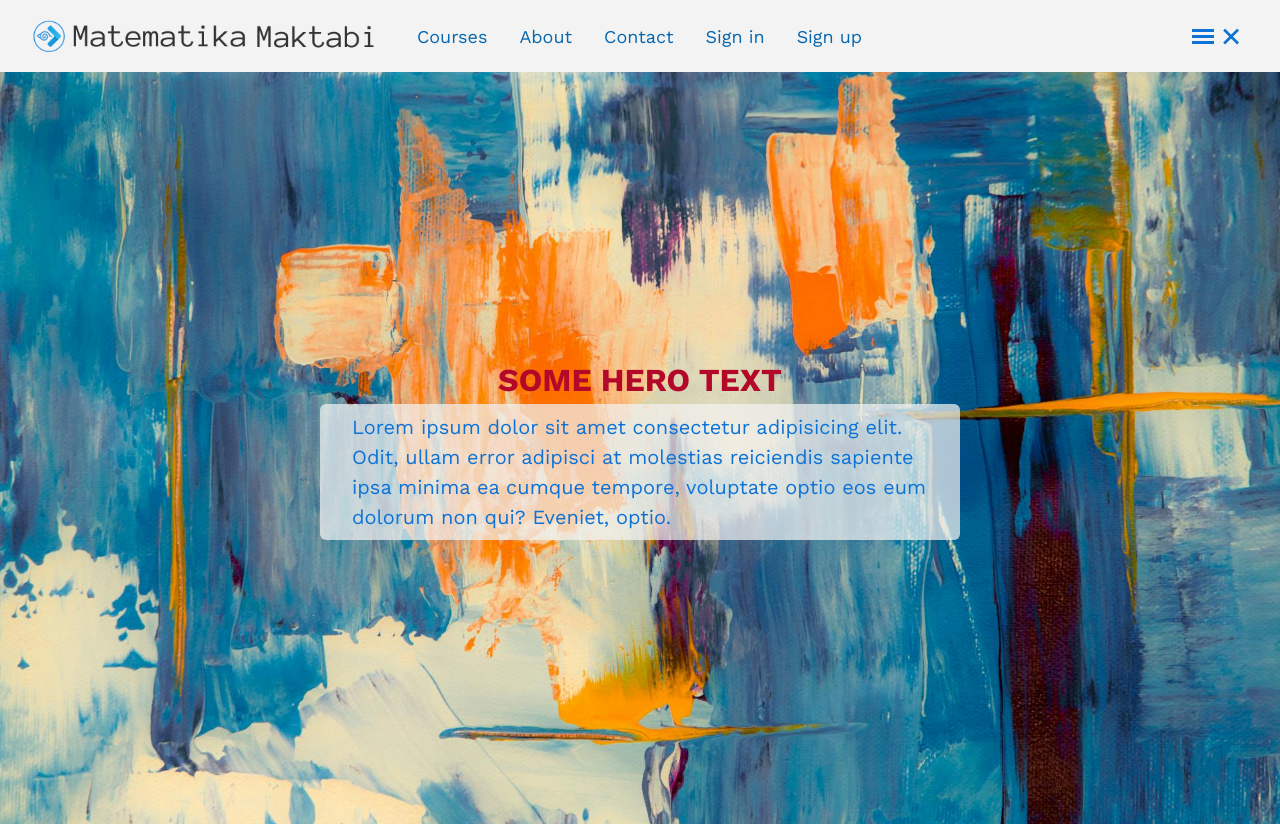
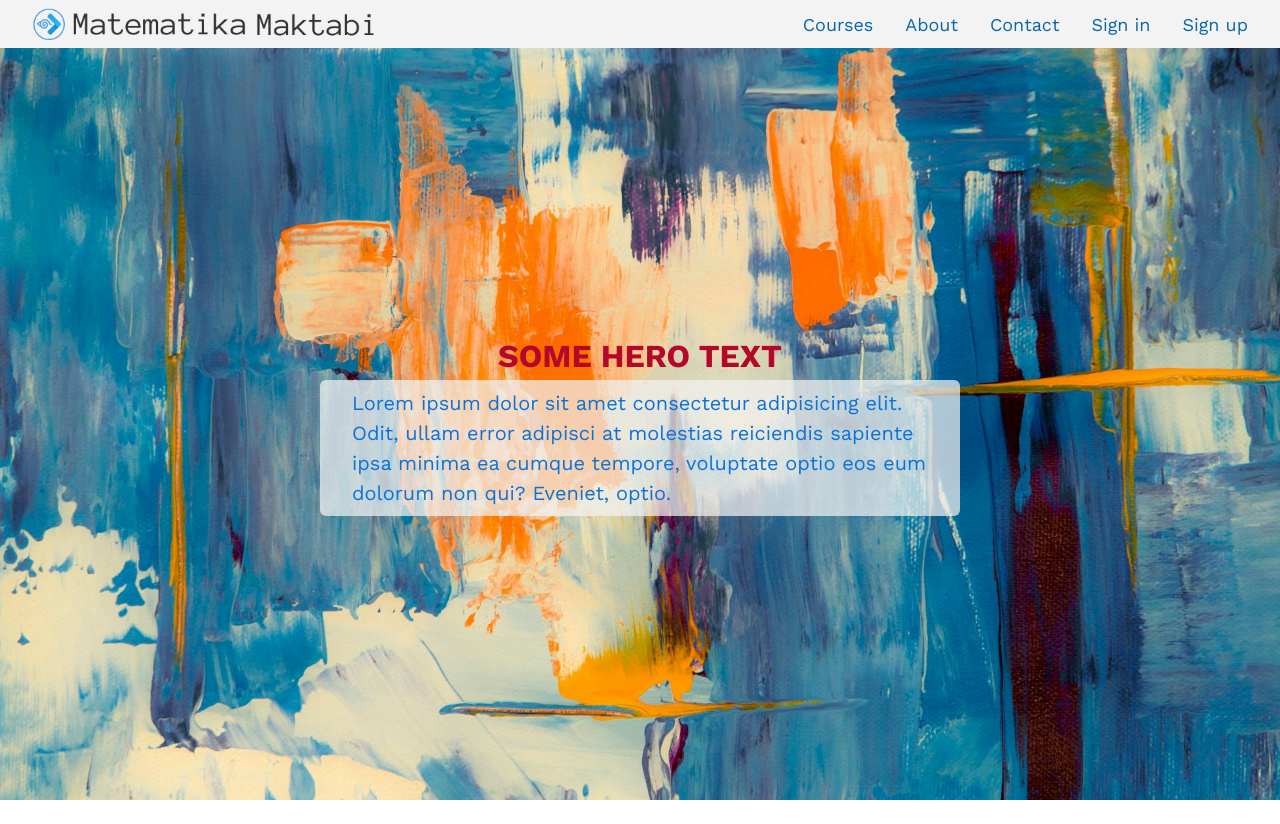
Before and after one commit to dersuprogg/mobile-nav-bar, a plain HTML site: page index.html in a window 1280 px wide. After the commit the page ends 800 px from the top, so only its background shows below. Drawn offline with nearby package versions, Linux system fonts and the light colour scheme; a script that the page names is missing.

Commit message:
hide menu and close bnts by default

```diff
--- a/styles.css
+++ b/styles.css
@@ -98,11 +98,19 @@ h6 {
   border-radius: 0.3em;
 }
 
+.close-btn {
+  border: none;
+  background-color: transparent;
+  font-size: 3.6rem;
+  color: #0d72d6;
+  display: none;
+}
+
 .hamburger {
   flex-direction: column;
   gap: 3px;
   align-items: center;
-  display: flex;
+  display: none;
   margin-left: auto;
 }
 
@@ -112,13 +120,6 @@ h6 {
   background-color: #0d72d6;
 }
 
-.close-btn {
-  border: none;
-  background-color: transparent;
-  font-size: 3.6rem;
-  color: #0d72d6;
-}
-
 .hamburger:hover,
 .close-btn:hover {
   cursor: pointer;
```
